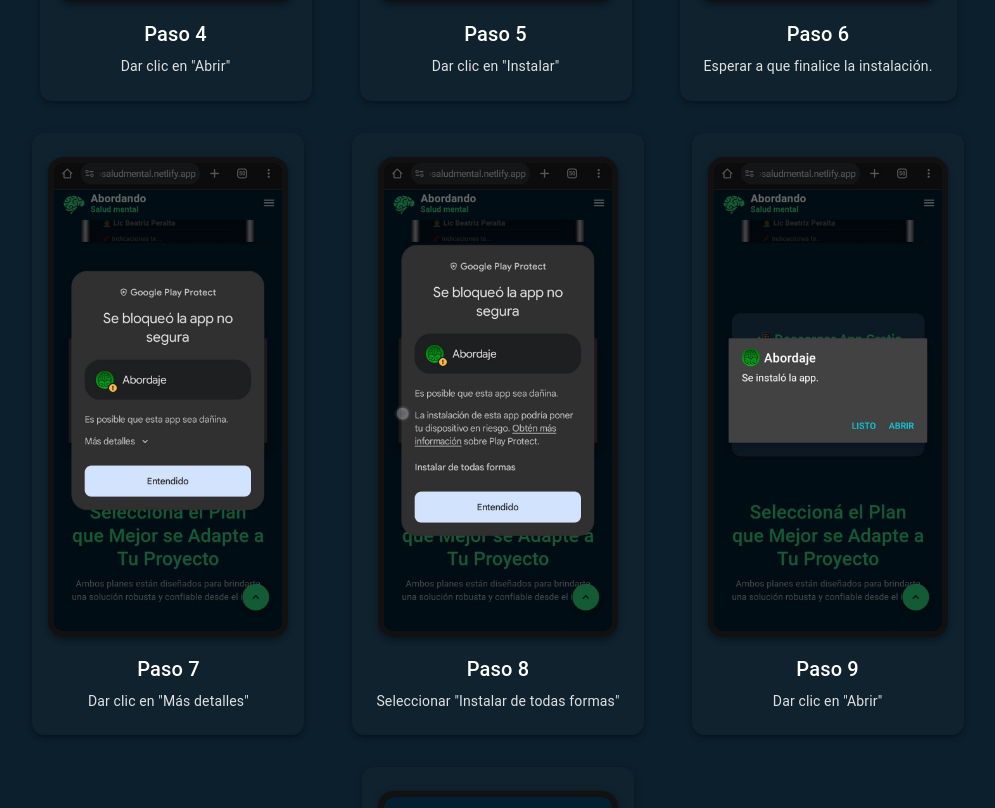
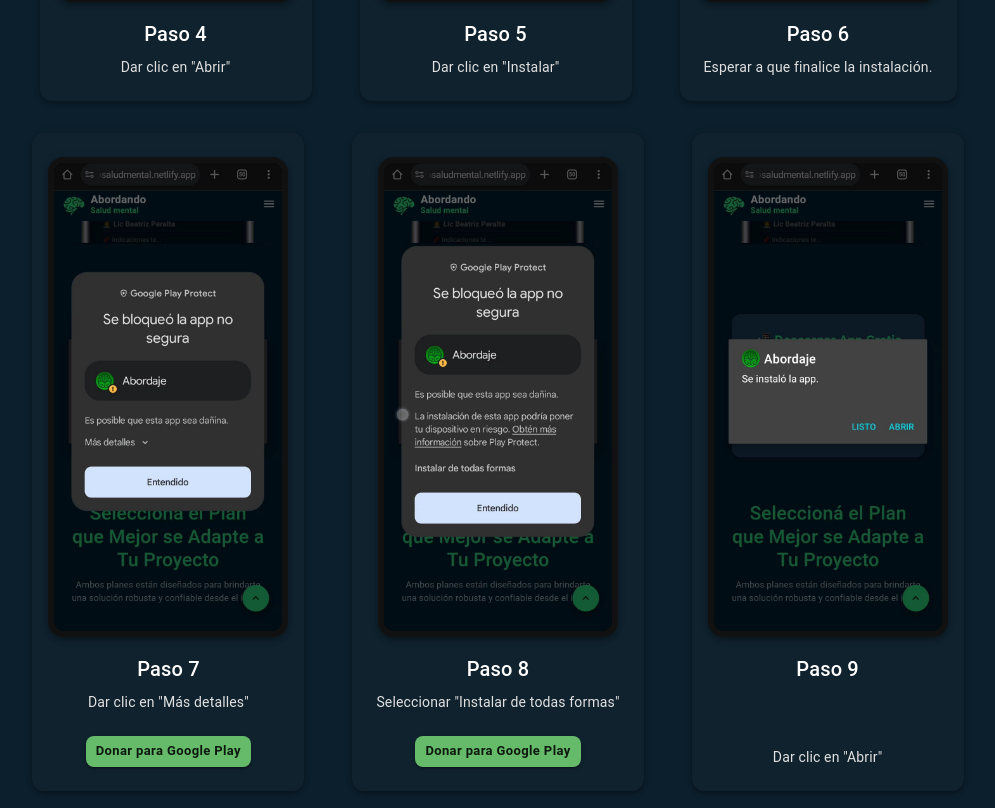
Before and after one commit to salvatierraprogrammer/react-vite-mi-agenda-web-at, a React (Vite) app: page / in a window 1280 px wide. Shown: the part 4100-4908 px from the top of the page, without its empty margins (142-1137 px from the left). Built offline with nearby package versions, Linux system fonts and the light colour scheme; no server answers.

Commit message:
Boton donar

```diff
--- a/src/components/Tutorial.jsx
+++ b/src/components/Tutorial.jsx
@@ -34,8 +34,8 @@
   { numero: 4, descripcion: 'Dar clic en "Abrir"', imagen: paso5 },
   { numero: 5, descripcion: 'Dar clic en "Instalar"', imagen: paso6 },
   { numero: 6, descripcion: 'Esperar a que finalice la instalación.', imagen: paso7 },
-  { numero: 7, descripcion: 'Dar clic en "Más detalles"', imagen: paso8 },
-  { numero: 8, descripcion: 'Seleccionar "Instalar de todas formas"', imagen: paso9 },
+  { numero: 7, descripcion: 'Dar clic en "Más detalles"', imagen: paso8, mostrarBoton: true },
+  { numero: 8, descripcion: 'Seleccionar "Instalar de todas formas"', imagen: paso9, mostrarBoton: true },
   { numero: 9, descripcion: 'Dar clic en "Abrir"', imagen: paso10 },
   { numero: 10, descripcion: 'Crear cuenta o iniciar sesión', imagen: paso11 },
 ];
@@ -158,15 +158,29 @@
                       sx={{
                         mt: 'auto',
                         px: 1,
-                        wordWrap: 'break-word',
-                        overflowWrap: 'break-word',
-                        hyphens: 'auto',
-                        maxWidth: '100%',
-                        lineHeight: 1.4,
+                        mb: paso.mostrarBoton ? 2 : 0,
                       }}
                     >
                       {paso.descripcion}
                     </Typography>
+                    {paso.mostrarBoton && (
+                      <Button
+                        variant="contained"
+                        color="success"
+                        size="small"
+                        href="https://cafecito.app/elcanaldelat"
+                        target="_blank"
+                        sx={{
+                          fontWeight: 'bold',
+                          borderRadius: 2,
+                          boxShadow: 2,
+                          mt: 1,
+                          textTransform: 'none',
+                        }}
+                      >
+                        Donar para Google Play
+                      </Button>
+                    )}
                   </Box>
                 </Grid>
               ))}
@@ -230,7 +244,6 @@
                 }}
               ></iframe>
             </Box>
-
           </DialogContent>
           <DialogActions>
             <Button onClick={() => setOpenModal(false)} color="secondary">
```
Lines whose indentation alone changed are shown as unchanged.
